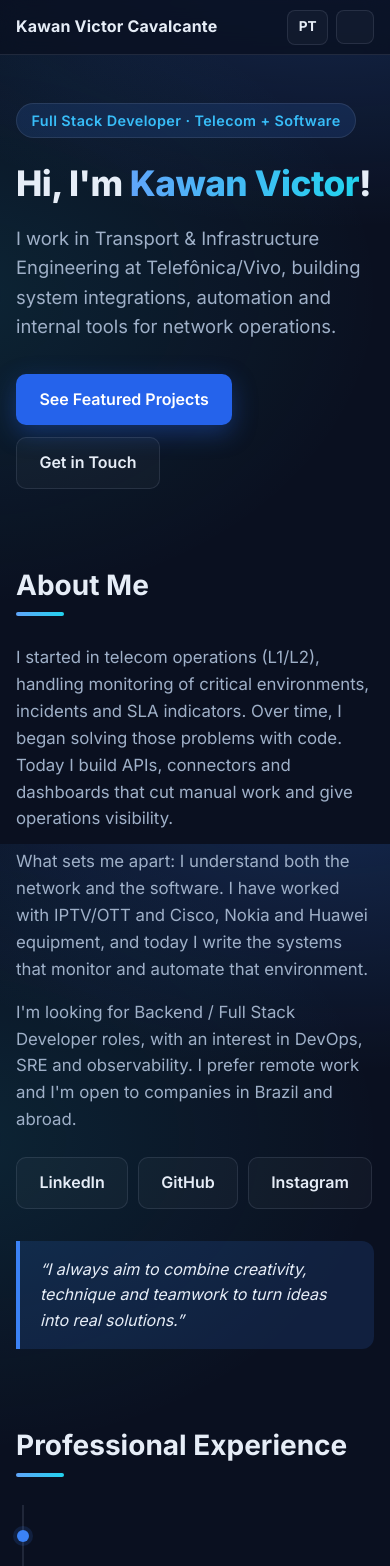
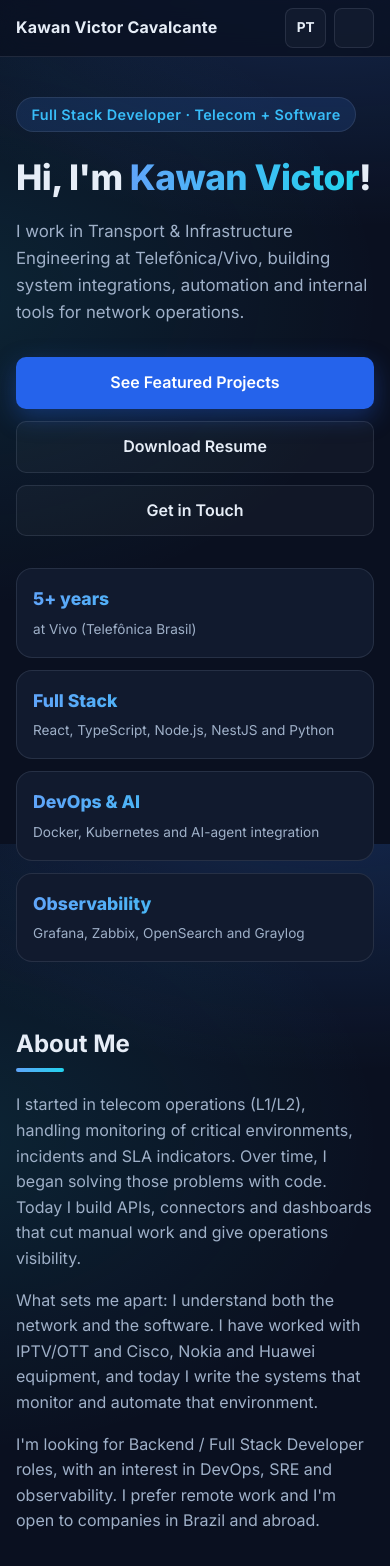
Before and after one commit to KawanVictor/Portfolio, a React (Vite) app: page / in a window 390 px wide. Shown: the top 1566 px of the page. Built offline with nearby package versions, Linux system fonts and the light colour scheme.

Commit message:
cv adicionados

```diff
--- a/src/components/About.tsx
+++ b/src/components/About.tsx
@@ -4,17 +4,21 @@ function About({ t }: { t: Content }) {
   return (
     <section id="about" className="about">
       <h2>{t.about.title}</h2>
+      <div className="about-layout">
         <div className="about-text">
           {t.about.paragraphs.map((paragraph, idx) => (
             <p key={idx}>{paragraph}</p>
           ))}
         </div>
+        <div className="about-side">
+          <blockquote>{t.about.quote}</blockquote>
           <div className="social">
             <a className="btn btn-ghost" href="https://www.linkedin.com/in/kawan-cavalcante/" target="_blank" rel="noopener noreferrer">LinkedIn</a>
             <a className="btn btn-ghost" href="https://github.com/KawanVictor" target="_blank" rel="noopener noreferrer">GitHub</a>
             <a className="btn btn-ghost" href="https://www.instagram.com/kavictor20/" target="_blank" rel="noopener noreferrer">Instagram</a>
           </div>
-      <blockquote>{t.about.quote}</blockquote>
+        </div>
+      </div>
     </section>
   );
 }
--- a/src/components/Experience.tsx
+++ b/src/components/Experience.tsx
@@ -5,6 +5,7 @@ function Experience({ t }: { t: Content }) {
     <section id="experience" className="experience">
       <h2>{t.experience.title}</h2>
 
+      <div className="experience-layout">
       <ol className="timeline">
         {t.experience.roles.map((role, idx) => (
           <li className="timeline-item" key={idx}>
@@ -37,6 +38,7 @@ function Experience({ t }: { t: Content }) {
           ))}
         </ul>
       </div>
+      </div>
     </section>
   );
 }
--- a/src/components/HeroHighlight.tsx
+++ b/src/components/HeroHighlight.tsx
@@ -3,13 +3,24 @@ import type { Content } from '../content';
 function HeroHighlight({ t }: { t: Content }) {
   return (
     <section id="top" className="hero-highlight">
+      <div className="hero-main">
         <span className="hero-eyebrow">{t.hero.eyebrow}</span>
         <h1>{t.hero.greeting} <span className="gradient-text">Kawan Victor</span>!</h1>
         <p className="hero-lead">{t.hero.lead}</p>
         <div className="hero-cta">
           <a href="#projects" className="btn btn-primary">{t.hero.ctaProjects}</a>
+          <a href={t.hero.cvUrl} className="btn btn-ghost" download>{t.hero.ctaCv}</a>
           <a href="#contact" className="btn btn-ghost">{t.hero.ctaContact}</a>
         </div>
+      </div>
+      <ul className="hero-highlights">
+        {t.hero.highlights.map((item, idx) => (
+          <li className="card" key={idx}>
+            <strong>{item.value}</strong>
+            <span>{item.label}</span>
+          </li>
+        ))}
+      </ul>
     </section>
   );
 }
--- a/src/content.ts
+++ b/src/content.ts
@@ -47,6 +47,9 @@ export interface Content {
     lead: string;
     ctaProjects: string;
     ctaContact: string;
+    ctaCv: string;
+    cvUrl: string;
+    highlights: { value: string; label: string }[];
   };
   about: { title: string; paragraphs: string[]; quote: string };
   experience: {
@@ -96,7 +99,15 @@ const pt: Content = {
     greeting: "Olá, eu sou o",
     lead: "Trabalho na Engenharia de Transporte e Infraestrutura da Telefônica/Vivo, onde desenvolvo integrações entre sistemas, automações e ferramentas internas para operação de rede.",
     ctaProjects: "Ver Projetos em Destaque",
-    ctaContact: "Entrar em Contato"
+    ctaContact: "Entrar em Contato",
+    ctaCv: "Baixar CV",
+    cvUrl: "/cv/Kawan_Cavalcante_Curriculo_PT.pdf",
+    highlights: [
+      { value: "5+ anos", label: "na Vivo (Telefônica Brasil)" },
+      { value: "Full Stack", label: "React, TypeScript, Node.js, NestJS e Python" },
+      { value: "DevOps & IA", label: "Docker, Kubernetes e integração de agentes de IA" },
+      { value: "Observabilidade", label: "Grafana, Zabbix, OpenSearch e Graylog" }
+    ]
   },
   about: {
     title: "Sobre Mim",
@@ -299,7 +310,15 @@ const en: Content = {
     greeting: "Hi, I'm",
     lead: "I work in Transport & Infrastructure Engineering at Telefônica/Vivo, building system integrations, automation and internal tools for network operations.",
     ctaProjects: "See Featured Projects",
-    ctaContact: "Get in Touch"
+    ctaContact: "Get in Touch",
+    ctaCv: "Download Resume",
+    cvUrl: "/cv/Kawan_Cavalcante_Resume_EN.pdf",
+    highlights: [
+      { value: "5+ years", label: "at Vivo (Telefônica Brasil)" },
+      { value: "Full Stack", label: "React, TypeScript, Node.js, NestJS and Python" },
+      { value: "DevOps & AI", label: "Docker, Kubernetes and AI-agent integration" },
+      { value: "Observability", label: "Grafana, Zabbix, OpenSearch and Graylog" }
+    ]
   },
   about: {
     title: "About Me",
--- a/src/styles/main.css
+++ b/src/styles/main.css
@@ -11,12 +11,13 @@
   --accent: #38bdf8;
   --gradient: linear-gradient(90deg, #60a5fa 0%, #22d3ee 100%);
   --radius: 16px;
-  --container: 1040px;
+  --container: 1400px;
 }
 
 *, *::before, *::after { box-sizing: border-box; }
 
-html { scroll-behavior: smooth; }
+html { scroll-behavior: smooth; -webkit-text-size-adjust: 100%; text-size-adjust: 100%; }
+img { max-width: 100%; }
 
 body {
   font-family: 'Inter', 'Segoe UI', Arial, sans-serif;
@@ -193,18 +194,58 @@ section > h2::after {
 }
 .hero-lead strong { color: var(--text); font-weight: 600; }
 .hero-cta { margin-top: 2rem; display: flex; flex-wrap: wrap; gap: 0.75rem; }
+.hero-highlights {
+  list-style: none;
+  padding: 0;
+  margin: 2.5rem 0 0 0;
+  display: grid;
+  grid-template-columns: repeat(2, minmax(0, 1fr));
+  gap: 1rem;
+}
+.hero-highlights li { padding: 1.25rem; overflow-wrap: anywhere; }
+.hero-highlights strong {
+  display: block;
+  font-size: 1.35rem;
+  font-weight: 800;
+  background: var(--gradient);
+  -webkit-background-clip: text;
+  background-clip: text;
+  -webkit-text-fill-color: transparent;
+}
+.hero-highlights span { display: block; margin-top: 0.35rem; color: var(--muted); font-size: 0.92rem; }
 
 /* About */
-.about-text { display: grid; gap: 1rem; max-width: 760px; color: var(--muted); font-size: 1.05rem; }
+.about-layout { display: grid; gap: 2rem; }
+.about-text { display: grid; gap: 1rem; align-content: start; color: var(--muted); font-size: 1.05rem; }
 .social { margin-top: 1.5rem; display: flex; flex-wrap: wrap; gap: 0.6rem; }
 blockquote {
-  margin: 2rem 0 0 0;
-  padding: 1rem 1.25rem;
+  margin: 0;
+  padding: 1.25rem 1.5rem;
   border-left: 4px solid var(--primary);
   border-radius: 0 12px 12px 0;
   background: var(--primary-soft);
   font-style: italic;
-  max-width: 760px;
+  font-size: 1.1rem;
+}
+
+/* Wide screens: use the sides instead of leaving one narrow column */
+@media (min-width: 960px) {
+  .hero-highlight {
+    display: grid;
+    grid-template-columns: 1.3fr 1fr;
+    gap: 3rem;
+    align-items: center;
+  }
+  .hero-highlights { margin-top: 0; }
+  .about-layout { grid-template-columns: 1.6fr 1fr; gap: 3rem; }
+  .projects .projects-grid, .projects .card-grid.work-grid { grid-template-columns: repeat(2, 1fr); }
+  .experience-layout {
+    display: grid;
+    grid-template-columns: 1.9fr 1fr;
+    gap: 2rem;
+    align-items: start;
+  }
+  .experience-layout .competencies { margin-top: 0; position: sticky; top: 5rem; }
 }
 
 /* Experience */
@@ -293,7 +334,7 @@ blockquote {
   grid-template-columns: repeat(auto-fit, minmax(min(100%, 220px), 1fr));
   gap: 1.25rem;
 }
-.skills .card-grid { grid-template-columns: repeat(auto-fit, minmax(min(100%, 280px), 1fr)); }
+.skills .card-grid { grid-template-columns: repeat(auto-fit, minmax(min(100%, 340px), 1fr)); }
 .card-grid h3 { font-size: 1.05rem; }
 .card-grid p { margin-top: 0.5rem; color: var(--muted); }
 .contact-label {
@@ -335,23 +376,69 @@ blockquote {
   .btn:hover, .project-card:hover { translate: none; }
 }
 
-@media (max-width: 700px) {
-  section { padding: 2.5rem 1rem; scroll-margin-top: 4rem; }
-  .hero-highlight { padding-top: 3rem; padding-bottom: 2.5rem; }
-  .header-inner { padding: 0.6rem 1rem; }
-  .brand { font-size: 1rem; }
-  .header-actions { order: 2; }
+/* Tablets and phones: the nav collapses into a menu button */
+@media (max-width: 959px) {
+  .header-inner { flex-wrap: wrap; }
+  .brand {
+    flex: 1 1 0;
+    min-width: 0;
+    white-space: nowrap;
+    overflow: hidden;
+    text-overflow: ellipsis;
+  }
+  .header-actions { order: 2; flex-shrink: 0; }
+  .lang-toggle, .nav-toggle { min-width: 40px; height: 40px; }
   .nav-toggle { display: flex; }
   .header nav {
     display: none;
     order: 3;
     flex-basis: 100%;
     flex-direction: column;
+    flex-wrap: nowrap;
     margin-left: 0;
     padding-bottom: 0.4rem;
+    max-height: calc(100dvh - 4.5rem);
+    overflow-y: auto;
   }
   .header nav.open { display: flex; }
-  .header nav a { padding: 0.6rem 0.5rem; font-size: 1rem; }
-  .card { padding: 1.25rem; }
+  .header nav a { padding: 0.7rem 0.5rem; font-size: 1rem; }
+}
+
+@media (max-width: 700px) {
+  section { padding: 2.25rem 1rem; scroll-margin-top: 4rem; }
+  section > h2 { font-size: 1.5rem; margin-bottom: 1.25rem; }
+  .hero-highlight { padding-top: 2.5rem; padding-bottom: 2rem; }
+  .hero-lead { font-size: 1.05rem; }
+  .hero-highlights { margin-top: 2rem; gap: 0.75rem; }
+  .hero-highlights li { padding: 1rem; }
+  .hero-highlights strong { font-size: 1.1rem; }
+  .hero-highlights span { font-size: 0.85rem; }
+  .header-inner { padding: 0.5rem 1rem; }
+  .brand { font-size: 1rem; }
+  .about-text { font-size: 1rem; }
+  blockquote { font-size: 1rem; padding: 1rem 1.25rem; }
+  .social .btn { flex: 1; text-align: center; }
+  .card { padding: 1.1rem; }
+  .timeline { margin-left: 0.3rem; }
+  .timeline-item { padding: 0 0 1.25rem 1.1rem; }
+  .timeline-head h3 { font-size: 1.05rem; }
+  .competencies { margin-top: 1.5rem; }
+  .projects-grid, .card-grid { gap: 0.9rem; }
   .project-thumb { width: 84px; }
+  .subsection-title { margin-top: 2.25rem; }
+  .footer { padding: 1.25rem 1rem; }
 }
+
+@media (max-width: 480px) {
+  .hero-cta { flex-direction: column; }
+  .hero-cta .btn { text-align: center; }
+  .education .card-grid, .contact .card-grid { grid-template-columns: 1fr; }
+}
+
+@media (max-width: 430px) {
+  .hero-highlights { grid-template-columns: 1fr; }
+}
+
+@media (max-width: 359px) {
+  .project-thumb { display: none; }
+}
```
Also changed, not shown: 2 other files (tests, documents, lock files or other folders). Lines whose indentation alone changed are shown as unchanged.
